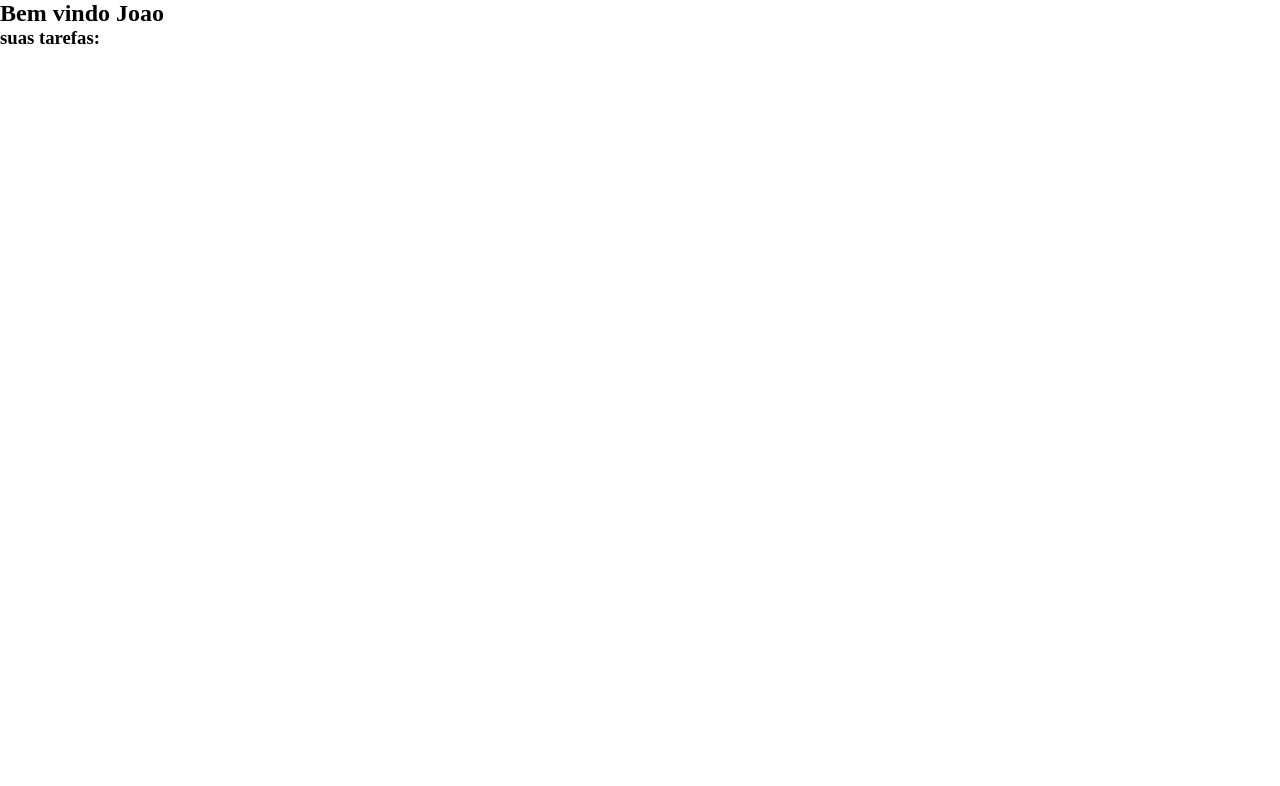
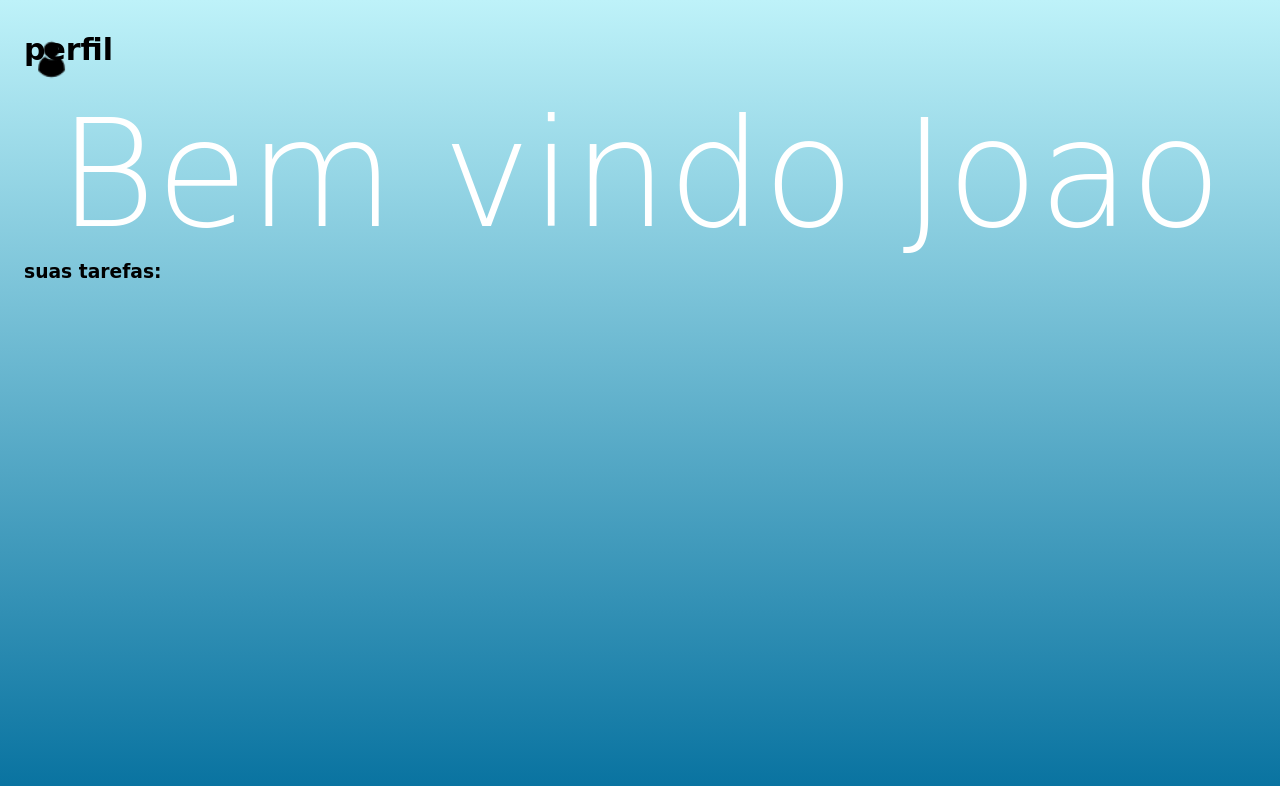
Before and after one commit to jeca16/listar-tarefas--projetos, a plain HTML site: page pages/home.html in a window 1280 px wide. Drawn offline with Linux system fonts and the light colour scheme; a web font is replaced by a local one.

Commit message:
adicionar

```diff
--- a/css/home.css
+++ b/css/home.css
@@ -0,0 +1,34 @@
+body{
+    display: flex;
+    flex-direction: column;
+    font-family: 'Inspiration', cursive;
+    height: 100vh;
+    padding: 32px 24px;
+    background: rgb(190,242,249);
+    background: linear-gradient(180deg, rgba(190,242,249,1) 0%, rgba(6,113,159,1) 100%);
+}
+
+.titulo{
+    font-size: 100px;
+    text-align: center;
+    color: #ffff;
+
+}
+.titulo>h2{
+    font-weight: lighter;
+}
+
+.perfil{
+    display: flex;
+    background-image: url(../img/image\ 4.png);
+    background-repeat: no-repeat;
+    width: 55px;
+    height: 55px;
+    background-size: 55px;
+}
+
+
+.perfil>h6{
+    font-size: 30px;
+    text-align: end;
+}
--- a/pages/home.html
+++ b/pages/home.html
@@ -1,5 +1,6 @@
 <!DOCTYPE html>
 <html lang="pt-br">
+
 <head>
     <meta charset="UTF-8">
     <meta http-equiv="X-UA-Compatible" content="IE=edge">
@@ -15,17 +16,28 @@
     <link rel="stylesheet" href="../css/home.css">
     <title>Listar Tarefas</title>
 </head>
+
 <body>
     <header>
-        <a href="./perfil.html" target="_blank"><div class="perfil"></div></a>
-        <h2> Bem vindo Joao</h2>
+        <a href="./perfil.html" target="_blank">
+            <div class="perfil">
+                <h6>perfil</h6>
+            </div>
+        </a>
+
+        <div class="titulo">
+            <h2> Bem vindo Joao</h2>
+        </div>
     </header>
     <main>
-        <h3>suas tarefas: </h3>
-        <div class="tarefas"></div>
+        <div class="tarefas">
+            <h3>suas tarefas: </h3>
+        </div>
+
         <div class="novaTarefa"></div>
         <div class="concluidas"></div>
     </main>
 
 </body>
+
 </html>
```
